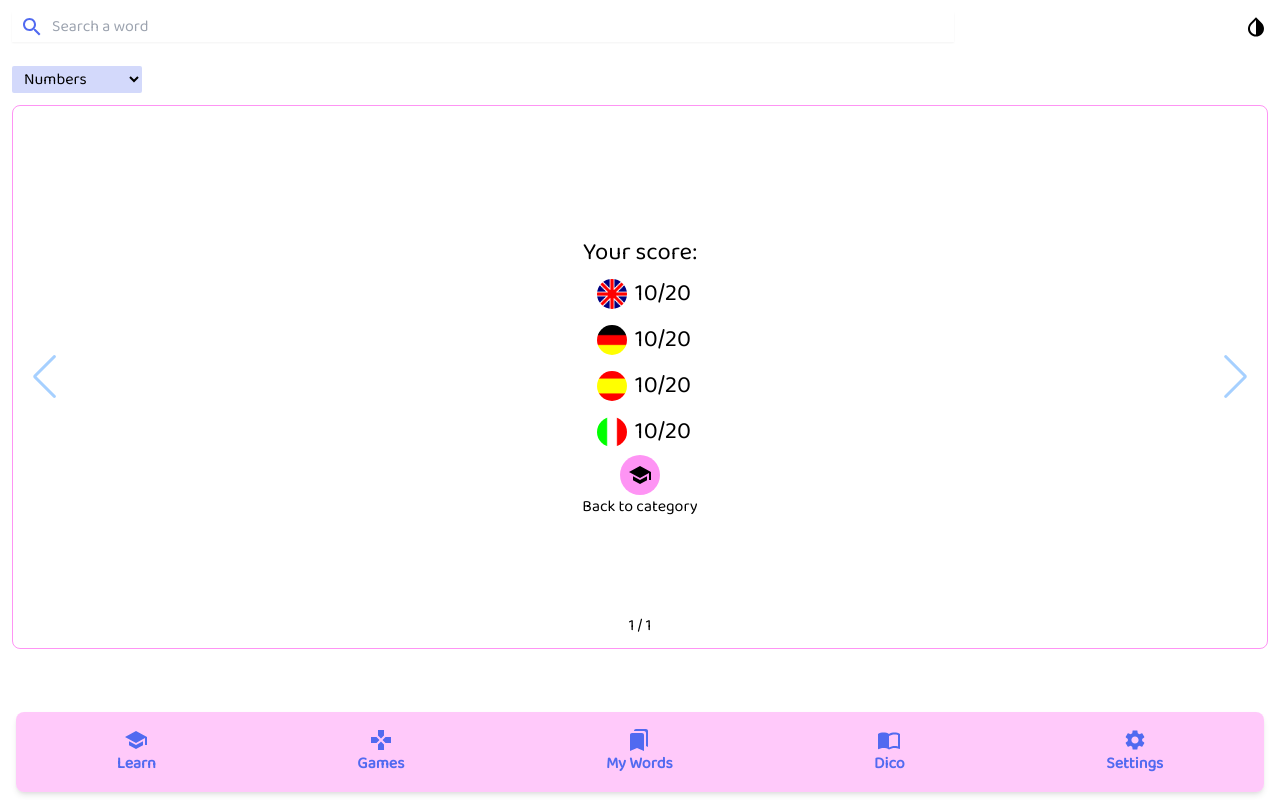
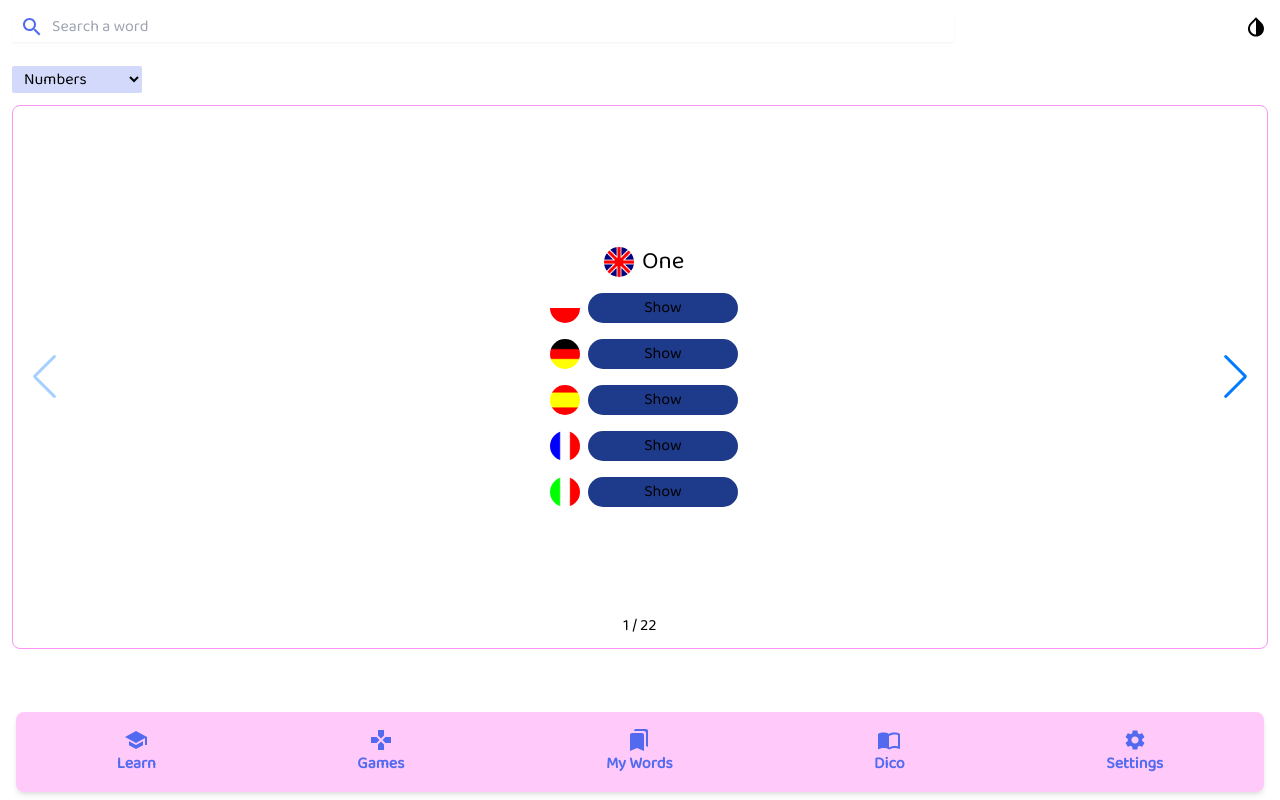
Before and after one commit to ArexSpeed/multiwords, a Next.js app: page /learn/show in a window 1280 px wide. Built offline with nearby package versions, Linux system fonts and the light colour scheme.

Commit message:
bring setting langs to learn pages

```diff
--- a/pages/learn/show.tsx
+++ b/pages/learn/show.tsx
@@ -10,6 +10,7 @@ import SchoolIcon from '@material-ui/icons/School';
 //import slice
 import { useAppSelector } from 'redux/hooks';
 import { selectCategory } from 'redux/slices/learnSlice';
+import { LearningLanguages, UserLanguage } from 'redux/slices/settingsSlice';
 
 // Import Swiper styles
 import 'swiper/swiper.min.css';
@@ -24,6 +25,16 @@ import CategorySwitch from 'components/CategorySwitch';
 SwiperCore.use([Keyboard, Pagination, Navigation]);
 
 //Types
+type Word = {
+  eng: string;
+  pol: string;
+  ger: string;
+  ned: string;
+  spa: string;
+  fra: string;
+  ita: string;
+};
+
 type CheckAnswer = {
   check: boolean;
   correct: boolean | null;
@@ -43,6 +54,9 @@ interface IShowAnswer {
 
 const ShowPage = () => {
   const category = useAppSelector(selectCategory);
+  const userLanguage = useAppSelector(UserLanguage);
+  const learnLanguages = useAppSelector(LearningLanguages);
+  const keyMainLang = userLanguage.short as keyof Word;
   const [showAnswer, setShowAnswer] = useState<IShowAnswer[]>([]);
   useEffect(() => {
     words
@@ -146,16 +160,6 @@ const ShowPage = () => {
     setShowAnswer(copyShowAnswer);
   };
 
-  const userMainLang = 'fra';
-  const userLangs = {
-    eng: true,
-    pol: false,
-    ger: true,
-    ned: false,
-    spa: true,
-    fra: false,
-    ita: true
-  };
   return (
     <div className="w-screen h-screen max-h-screen flex flex-col relative font-baloo dark:bg-gray-700 dark:text-gray-100">
       <MetaHead />
@@ -184,13 +188,11 @@ const ShowPage = () => {
                 .filter((word) => word.cat === category)
                 .map((word, i) => (
                   <SwiperSlide key={word.id} className="flex flex-col justify-center items-center">
-                    {userMainLang && (
-                      <div className="flex flex-row justify-center items-center">
-                        <Flag flag={userMainLang} />
-                        <span className="text-lg">{word[userMainLang]}</span>
-                      </div>
-                    )}
-                    {userLangs.eng && (
+                    <div className="flex flex-row justify-center items-center">
+                      <Flag flag={userLanguage.short} />
+                      <span className="text-lg">{word[keyMainLang]}</span>
+                    </div>
+                    {learnLanguages.eng && userLanguage.short !== 'eng' && (
                       <div className="flex flex-row justify-center items-center">
                         <Flag flag="eng" />
                         {showAnswer[i]?.eng.check ? (
@@ -244,7 +246,7 @@ const ShowPage = () => {
                         )}
                       </div>
                     )}
-                    {userLangs.pol && (
+                    {learnLanguages.pol && userLanguage.short !== 'pol' && (
                       <div className="flex flex-row justify-center items-center">
                         <Flag flag="pol" />
                         {showAnswer[i]?.pol.check ? (
@@ -298,7 +300,7 @@ const ShowPage = () => {
                         )}
                       </div>
                     )}
-                    {userLangs.ger && (
+                    {learnLanguages.ger && userLanguage.short !== 'ger' && (
                       <div className="flex flex-row justify-center items-center">
                         <Flag flag="ger" />
                         {showAnswer[i]?.ger.check ? (
@@ -352,7 +354,7 @@ const ShowPage = () => {
                         )}
                       </div>
                     )}
-                    {userLangs.ned && (
+                    {learnLanguages.ned && userLanguage.short !== 'ned' && (
                       <div className="flex flex-row justify-center items-center">
                         <Flag flag="ned" />
                         {showAnswer[i]?.ned.check ? (
@@ -406,7 +408,7 @@ const ShowPage = () => {
                         )}
                       </div>
                     )}
-                    {userLangs.spa && (
+                    {learnLanguages.spa && userLanguage.short !== 'spa' && (
                       <div className="flex flex-row justify-center items-center">
                         <Flag flag="spa" />
                         {showAnswer[i]?.spa.check ? (
@@ -460,7 +462,7 @@ const ShowPage = () => {
                         )}
                       </div>
                     )}
-                    {userLangs.fra && (
+                    {learnLanguages.fra && userLanguage.short !== 'fra' && (
                       <div className="flex flex-row justify-center items-center">
                         <Flag flag="fra" />
                         {showAnswer[i]?.fra.check ? (
@@ -514,7 +516,7 @@ const ShowPage = () => {
                         )}
                       </div>
                     )}
-                    {userLangs.ita && (
+                    {learnLanguages.ita && userLanguage.short !== 'ita' && (
                       <div className="flex flex-row justify-center items-center">
                         <Flag flag="ita" />
                         {showAnswer[i]?.ita.check ? (
@@ -573,37 +575,37 @@ const ShowPage = () => {
               <SwiperSlide className="flex flex-col justify-center items-center">
                 <h3 className="text-lg">Your score:</h3>
                 <div className="flex flex-col justify-center items-center">
-                  {userLangs.eng && (
+                  {learnLanguages.eng && (
                     <div className="flex flex-row justify-center items-center">
                       <Flag flag="eng" /> <span className="text-lg">10/20</span>
                     </div>
                   )}
-                  {userLangs.pol && (
+                  {learnLanguages.pol && (
                     <div className="flex flex-row justify-center items-center">
                       <Flag flag="pol" /> <span className="text-lg">10/20</span>
                     </div>
                   )}
-                  {userLangs.ger && (
+                  {learnLanguages.ger && (
                     <div className="flex flex-row justify-center items-center">
                       <Flag flag="ger" /> <span className="text-lg">10/20</span>
                     </div>
                   )}
-                  {userLangs.ned && (
+                  {learnLanguages.ned && (
                     <div className="flex flex-row justify-center items-center">
                       <Flag flag="ned" /> <span className="text-lg">10/20</span>
                     </div>
                   )}
-                  {userLangs.spa && (
+                  {learnLanguages.spa && (
                     <div className="flex flex-row justify-center items-center">
                       <Flag flag="spa" /> <span className="text-lg">10/20</span>
                     </div>
                   )}
-                  {userLangs.fra && (
+                  {learnLanguages.fra && (
                     <div className="flex flex-row justify-center items-center">
                       <Flag flag="fra" /> <span className="text-lg">10/20</span>
                     </div>
                   )}
-                  {userLangs.ita && (
+                  {learnLanguages.ita && (
                     <div className="flex flex-row justify-center items-center">
                       <Flag flag="ita" /> <span className="text-lg">10/20</span>
                     </div>
--- a/pages/learn/words.tsx
+++ b/pages/learn/words.tsx
@@ -12,6 +12,7 @@ import SchoolIcon from '@material-ui/icons/School';
 //import slice
 import { useAppSelector } from 'redux/hooks';
 import { selectCategory } from 'redux/slices/learnSlice';
+import { LearningLanguages, UserLanguage } from 'redux/slices/settingsSlice';
 
 // Import Swiper styles
 import 'swiper/swiper.min.css';
@@ -25,19 +26,23 @@ import CategorySwitch from 'components/CategorySwitch';
 // install Swiper modules
 SwiperCore.use([Keyboard, Pagination, Navigation]);
 
+type Word = {
+  eng: string;
+  pol: string;
+  ger: string;
+  ned: string;
+  spa: string;
+  fra: string;
+  ita: string;
+};
+
 const WordsPage = () => {
   const category = useAppSelector(selectCategory);
+  const userLanguage = useAppSelector(UserLanguage);
+  const learnLanguages = useAppSelector(LearningLanguages);
 
-  const userMainLang = 'fra';
-  const userLangs = {
-    eng: false,
-    pol: false,
-    ger: true,
-    ned: false,
-    spa: true,
-    fra: false,
-    ita: true
-  };
+  const keyMainLang = userLanguage.short as keyof Word;
+
   return (
     <div className="w-screen h-screen max-h-screen flex flex-col relative font-baloo dark:bg-gray-700 dark:text-gray-100">
       <MetaHead />
@@ -65,43 +70,41 @@ const WordsPage = () => {
                 .filter((word) => word.cat === category)
                 .map((word) => (
                   <SwiperSlide key={word.id} className="flex flex-col justify-center items-center">
-                    {userMainLang && (
-                      <div className="flex flex-row justify-center items-center">
-                        <Flag flag={userMainLang} />
-                        <span className="text-lg">{word[userMainLang]}</span>
-                      </div>
-                    )}
-                    {userLangs.eng && (
+                    <div className="flex flex-row justify-center items-center">
+                      <Flag flag={userLanguage.short} />
+                      <span className="text-lg">{word[keyMainLang]}</span>
+                    </div>
+                    {learnLanguages.eng && userLanguage.short !== 'eng' && (
                       <div className="flex flex-row justify-center items-center">
                         <Flag flag="eng" /> <span className="text-lg">{word.eng}</span>
                       </div>
                     )}
-                    {userLangs.pol && (
+                    {learnLanguages.pol && userLanguage.short !== 'pol' && (
                       <div className="flex flex-row justify-center items-center">
                         <Flag flag="pol" /> <span className="text-lg">{word.pol}</span>
                       </div>
                     )}
-                    {userLangs.ger && (
+                    {learnLanguages.ger && userLanguage.short !== 'ger' && (
                       <div className="flex flex-row justify-center items-center">
                         <Flag flag="ger" /> <span className="text-lg">{word.ger}</span>
                       </div>
                     )}
-                    {userLangs.ned && (
+                    {learnLanguages.ned && userLanguage.short !== 'ned' && (
                       <div className="flex flex-row justify-center items-center">
                         <Flag flag="ned" /> <span className="text-lg">{word.ned}</span>
                       </div>
                     )}
-                    {userLangs.spa && (
+                    {learnLanguages.spa && userLanguage.short !== 'spa' && (
                       <div className="flex flex-row justify-center items-center">
                         <Flag flag="spa" /> <span className="text-lg">{word.spa}</span>
                       </div>
                     )}
-                    {userLangs.fra && (
+                    {learnLanguages.fra && userLanguage.short !== 'fra' && (
                       <div className="flex flex-row justify-center items-center">
                         <Flag flag="fra" /> <span className="text-lg">{word.fra}</span>
                       </div>
                     )}
-                    {userLangs.ita && (
+                    {learnLanguages.ita && userLanguage.short !== 'ita' && (
                       <div className="flex flex-row justify-center items-center">
                         <Flag flag="ita" /> <span className="text-lg">{word.ita}</span>
                       </div>
--- a/pages/learn/write.tsx
+++ b/pages/learn/write.tsx
@@ -10,6 +10,7 @@ import SchoolIcon from '@material-ui/icons/School';
 //import slice
 import { useAppSelector } from 'redux/hooks';
 import { selectCategory } from 'redux/slices/learnSlice';
+import { LearningLanguages, UserLanguage } from 'redux/slices/settingsSlice';
 
 // Import Swiper styles
 import 'swiper/swiper.min.css';
@@ -24,6 +25,16 @@ import CategorySwitch from 'components/CategorySwitch';
 SwiperCore.use([Keyboard, Pagination, Navigation]);
 
 //Types
+type Word = {
+  eng: string;
+  pol: string;
+  ger: string;
+  ned: string;
+  spa: string;
+  fra: string;
+  ita: string;
+};
+
 type CheckAnswer = {
   check: boolean;
   correct: boolean;
@@ -43,6 +54,9 @@ interface IShowAnswer {
 
 const WritePage = () => {
   const category = useAppSelector(selectCategory);
+  const userLanguage = useAppSelector(UserLanguage);
+  const learnLanguages = useAppSelector(LearningLanguages);
+  const keyMainLang = userLanguage.short as keyof Word;
   const [showAnswer, setShowAnswer] = useState<IShowAnswer[]>([]);
   const [answerValues, setAnswerValues] = useState({
     eng: '',
@@ -183,16 +197,6 @@ const WritePage = () => {
     setAnswerValues(resetAnswerValues);
   };
 
-  const userMainLang = 'fra';
-  const userLangs = {
-    eng: false,
-    pol: true,
-    ger: true,
-    ned: false,
-    spa: true,
-    fra: false,
-    ita: true
-  };
   return (
     <div className="w-screen h-screen max-h-screen flex flex-col relative font-baloo dark:bg-gray-700 dark:text-gray-100">
       <MetaHead />
@@ -221,13 +225,11 @@ const WritePage = () => {
                 .filter((word) => word.cat === category)
                 .map((word, i) => (
                   <SwiperSlide key={word.id} className="flex flex-col justify-center items-center">
-                    {userMainLang && (
-                      <div className="flex flex-row justify-center items-center">
-                        <Flag flag={userMainLang} />
-                        <span className="text-lg">{word[userMainLang]}</span>
-                      </div>
-                    )}
-                    {userLangs.eng && (
+                    <div className="flex flex-row justify-center items-center">
+                      <Flag flag={userLanguage.short} />
+                      <span className="text-lg">{word[keyMainLang]}</span>
+                    </div>
+                    {learnLanguages.eng && userLanguage.short !== 'eng' && (
                       <div className="flex flex-row justify-center items-center">
                         <Flag flag="eng" />
                         {showAnswer[i]?.eng.check ? (
@@ -274,7 +276,7 @@ const WritePage = () => {
                         )}
                       </div>
                     )}
-                    {userLangs.pol && (
+                    {learnLanguages.pol && userLanguage.short !== 'pol' && (
                       <div className="flex flex-row justify-center items-center">
                         <Flag flag="pol" />
                         {showAnswer[i]?.pol.check ? (
@@ -321,7 +323,7 @@ const WritePage = () => {
                         )}
                       </div>
                     )}
-                    {userLangs.ger && (
+                    {learnLanguages.ger && userLanguage.short !== 'ger' && (
                       <div className="flex flex-row justify-center items-center">
                         <Flag flag="ger" />
                         {showAnswer[i]?.ger.check ? (
@@ -368,7 +370,7 @@ const WritePage = () => {
                         )}
                       </div>
                     )}
-                    {userLangs.ned && (
+                    {learnLanguages.ned && userLanguage.short !== 'ned' && (
                       <div className="flex flex-row justify-center items-center">
                         <Flag flag="ned" />
                         {showAnswer[i]?.ned.check ? (
@@ -415,7 +417,7 @@ const WritePage = () => {
                         )}
                       </div>
                     )}
-                    {userLangs.spa && (
+                    {learnLanguages.spa && userLanguage.short !== 'ned' && (
                       <div className="flex flex-row justify-center items-center">
                         <Flag flag="spa" />
                         {showAnswer[i]?.spa.check ? (
@@ -462,7 +464,7 @@ const WritePage = () => {
                         )}
                       </div>
                     )}
-                    {userLangs.fra && (
+                    {learnLanguages.fra && userLanguage.short !== 'fra' && (
                       <div className="flex flex-row justify-center items-center">
                         <Flag flag="fra" />
                         {showAnswer[i]?.fra.check ? (
@@ -509,7 +511,7 @@ const WritePage = () => {
                         )}
                       </div>
                     )}
-                    {userLangs.ita && (
+                    {learnLanguages.ita && userLanguage.short !== 'ita' && (
                       <div className="flex flex-row justify-center items-center">
                         <Flag flag="ita" />
                         {showAnswer[i]?.ita.check ? (
@@ -561,37 +563,37 @@ const WritePage = () => {
               <SwiperSlide className="flex flex-col justify-center items-center">
                 <h3 className="text-lg">Your score:</h3>
                 <div className="flex flex-col justify-center items-center">
-                  {userLangs.eng && (
+                  {learnLanguages.eng && (
                     <div className="flex flex-row justify-center items-center">
                       <Flag flag="eng" /> <span className="text-lg">10/20</span>
                     </div>
                   )}
-                  {userLangs.pol && (
+                  {learnLanguages.pol && (
                     <div className="flex flex-row justify-center items-center">
                       <Flag flag="pol" /> <span className="text-lg">10/20</span>
                     </div>
                   )}
-                  {userLangs.ger && (
+                  {learnLanguages.ger && (
                     <div className="flex flex-row justify-center items-center">
                       <Flag flag="ger" /> <span className="text-lg">10/20</span>
                     </div>
                   )}
-                  {userLangs.ned && (
+                  {learnLanguages.ned && (
                     <div className="flex flex-row justify-center items-center">
                       <Flag flag="ned" /> <span className="text-lg">10/20</span>
                     </div>
                   )}
-                  {userLangs.spa && (
+                  {learnLanguages.spa && (
                     <div className="flex flex-row justify-center items-center">
                       <Flag flag="spa" /> <span className="text-lg">10/20</span>
                     </div>
                   )}
-                  {userLangs.fra && (
+                  {learnLanguages.fra && (
                     <div className="flex flex-row justify-center items-center">
                       <Flag flag="fra" /> <span className="text-lg">10/20</span>
                     </div>
                   )}
-                  {userLangs.ita && (
+                  {learnLanguages.ita && (
                     <div className="flex flex-row justify-center items-center">
                       <Flag flag="ita" /> <span className="text-lg">10/20</span>
                     </div>
--- a/redux/slices/learnSlice.ts
+++ b/redux/slices/learnSlice.ts
@@ -10,7 +10,7 @@ interface LearnState {
 // Define the initial state using that type
 const initialState: LearnState = {
   level: 1,
-  category: 'Number'
+  category: 'Numbers'
 };
 
 export const learnSlice = createSlice({
```
